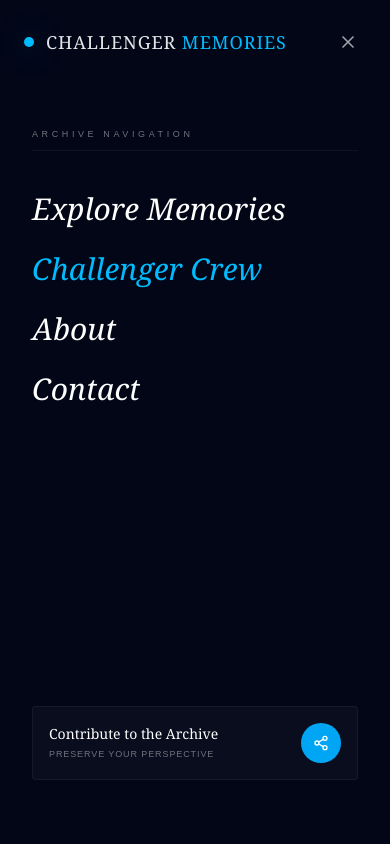
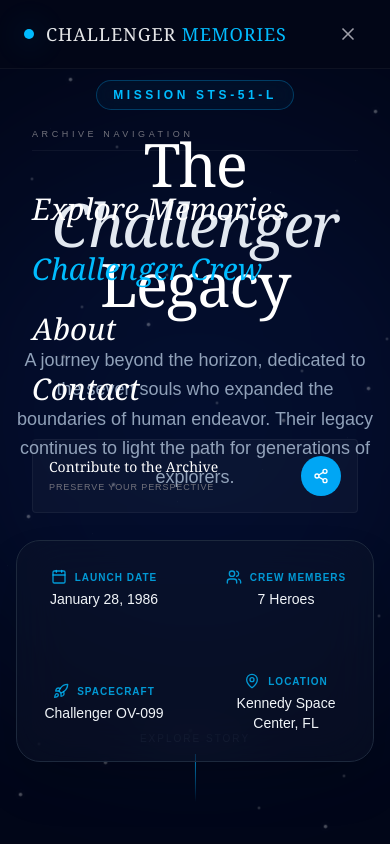
Before and after one commit to thechallengermemories-blip/challengermemories, a Next.js app: page /challenger in a window 390 px wide. Both pictures are taken after a click on the button 348 px from the left and 42 px from the top of the page. Shown: the top 844 px of the page. Built offline with nearby package versions, Linux system fonts and the light colour scheme; a web font is replaced by a local one.

Commit message:
fixed navbar

```diff
--- a/components/layout/Navbar.tsx
+++ b/components/layout/Navbar.tsx
@@ -35,7 +35,7 @@ export const Navbar = () => {
     <nav
       className={cn(
         "fixed top-0 w-full z-[100] transition-all duration-500 ease-in-out px-6 md:px-12",
-        scrolled
+        scrolled || isOpen
           ? "py-4 bg-[#020617]/95 backdrop-blur-xl border-b border-white/5"
           : "py-6 bg-transparent"
       )}
@@ -108,7 +108,7 @@ export const Navbar = () => {
             animate={{ opacity: 1, x: 0 }}
             exit={{ opacity: 0, x: '100%' }}
             transition={{ type: "spring", damping: 28, stiffness: 220 }}
-            className="fixed inset-0 bg-[#020617] flex flex-col p-8 z-[100] lg:hidden"
+            className="fixed inset-0 bg-[#020617] flex flex-col p-8 z-[99] lg:hidden"
           >
             <div className="mt-24 flex flex-col gap-8 h-full">
               <p className="text-zinc-500 font-mono text-[9px] uppercase tracking-[0.4em] mb-2 border-b border-white/5 pb-2">
```
